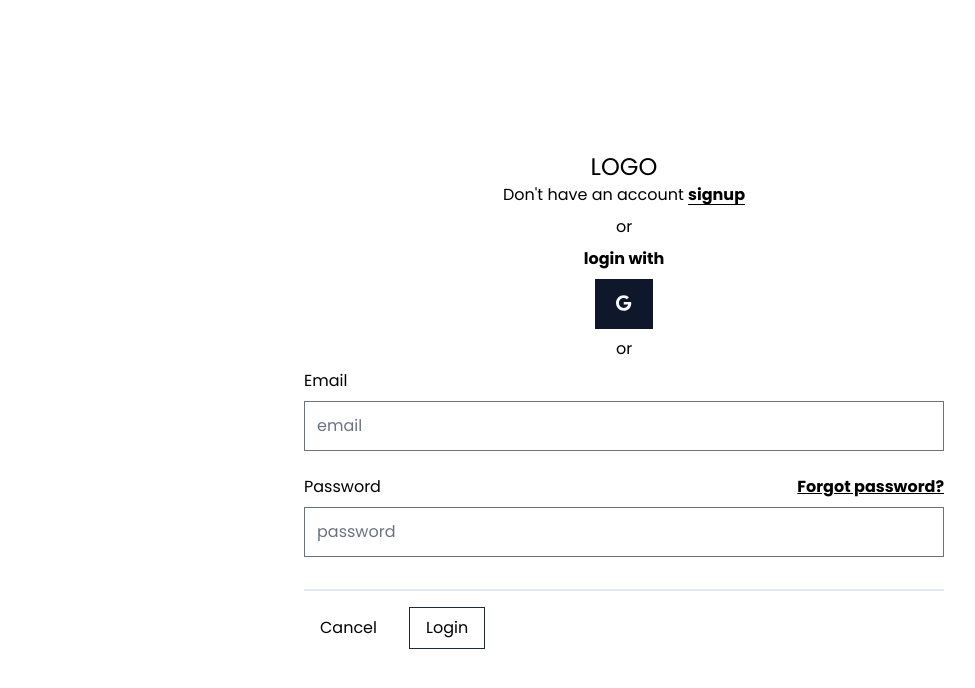
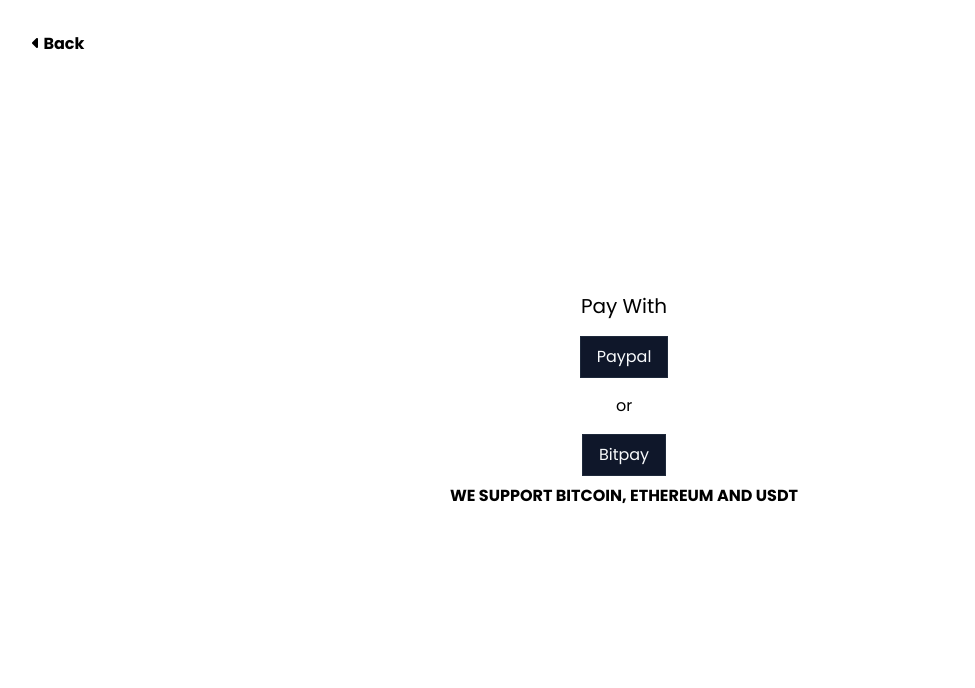
Before and after one commit to Collins-Kareri/my-gold-giftcard, a React (Vite) app: page /checkout in a window 1280 px wide. Shown: the top 688 px of the page, without its empty margins (16-991 px from the left). Built offline with nearby package versions, Linux system fonts and the light colour scheme.

Commit message:
chaged checkout page to not require login

```diff
--- a/src/pages/checkout.tsx
+++ b/src/pages/checkout.tsx
@@ -1,4 +1,4 @@
-import { useNavigate, NavigateFunction } from "react-router-dom";
+import { useNavigate, NavigateFunction, useLocation } from "react-router-dom";
 import { FontAwesomeIcon } from "@fortawesome/react-fontawesome";
 import Login from "~/pages/login";
 
@@ -27,8 +27,9 @@
 
 function CheckOut() {
 	const navigate = useNavigate();
+	const location = useLocation();
 
-	return <Login />;
+	return <LoggedIn navigate={navigate} />;
 }
 
 export default CheckOut;
```
